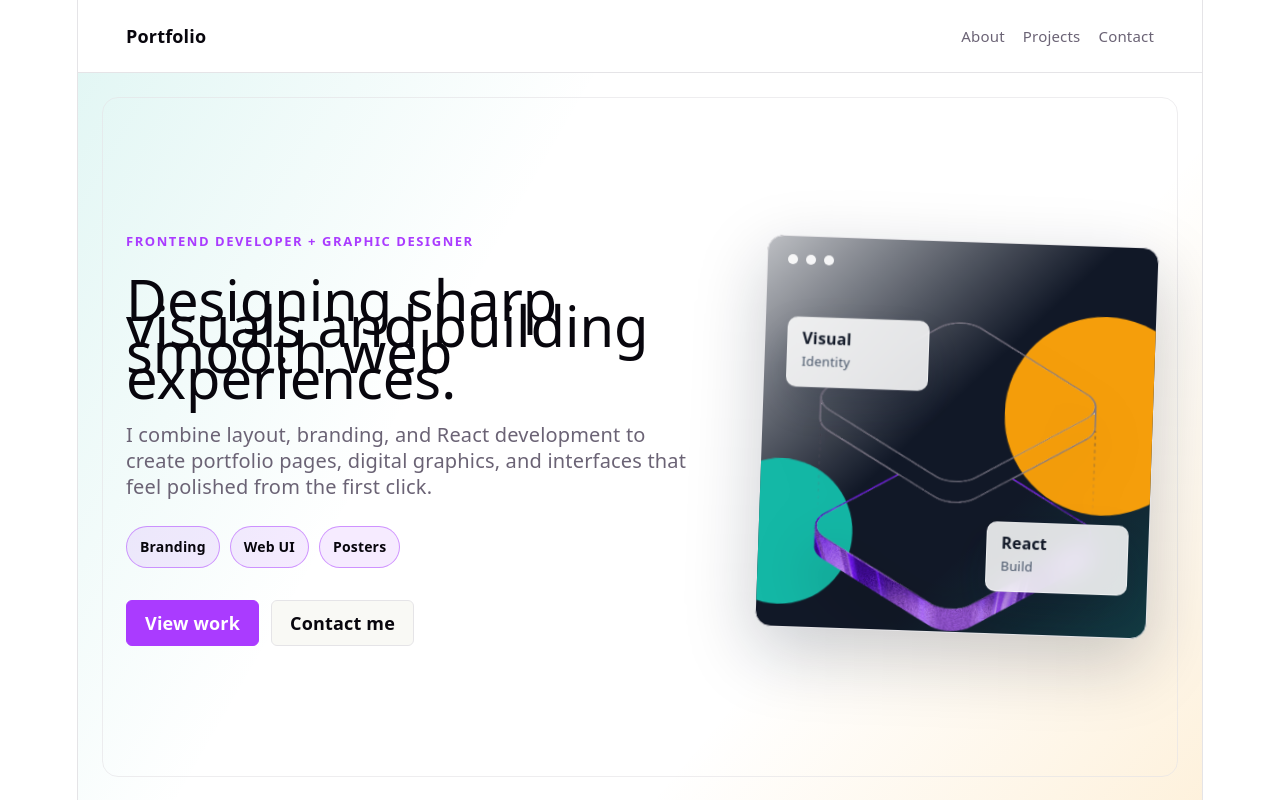
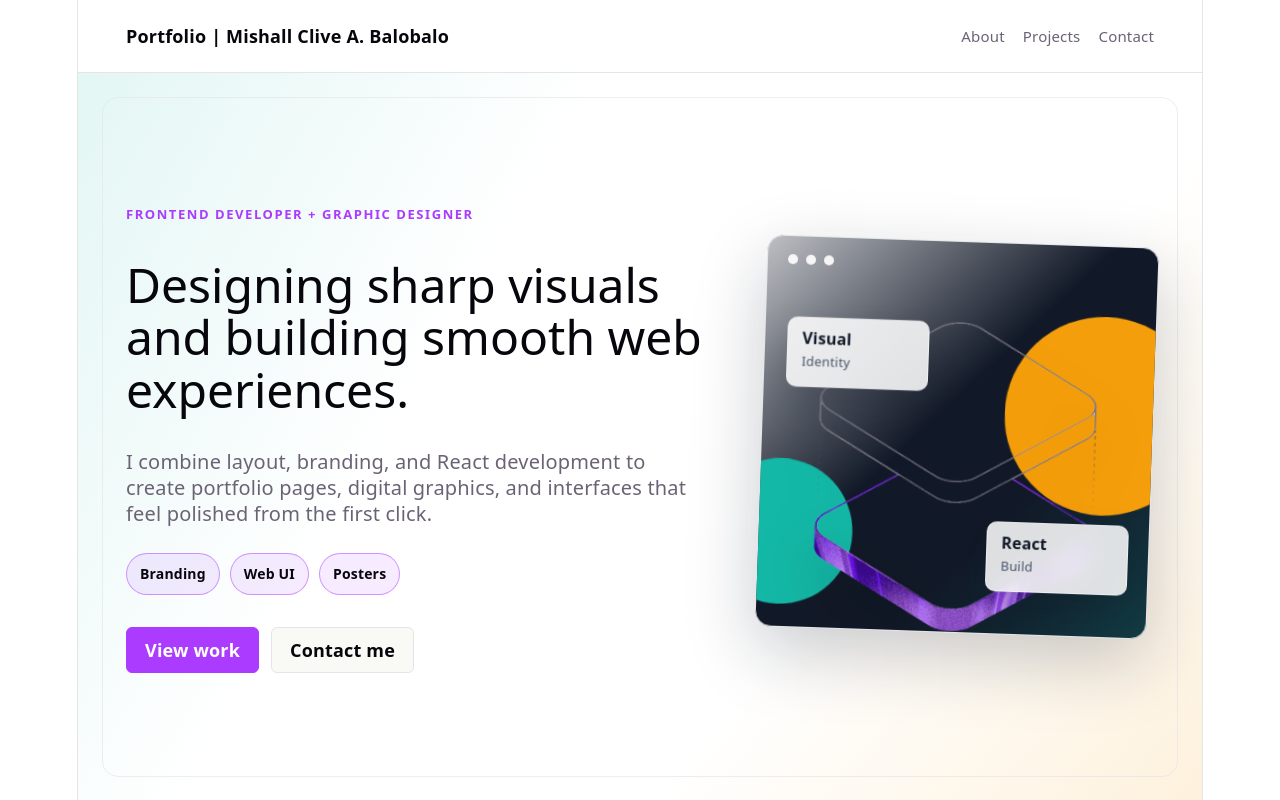
Before and after one commit to misyual/prtfl, a React (Vite) app: page / in a window 1280 px wide. Shown: the top 800 px of the page. Built offline with nearby package versions, Linux system fonts and the light colour scheme.

Commit message:
Changes Napud

```diff
--- a/src/components/Hero.css
+++ b/src/components/Hero.css
@@ -42,6 +42,8 @@
 .hero-copy h1 {
   max-width: 720px;
   letter-spacing: 0;
+  font-size: 48px;
+  line-height: 1.1;
   animation: hero-slide-up 700ms ease 100ms both;
 }
 
--- a/src/components/Navbar.jsx
+++ b/src/components/Navbar.jsx
@@ -10,7 +10,7 @@ function Navbar() {
   return (
     <header className="navbar">
       <a className="brand" href="#top" aria-label="Go to top">
-        Portfolio
+        Portfolio | Mishall Clive A. Balobalo
       </a>
       <nav aria-label="Primary navigation">
         {navItems.map((item) => (
```
